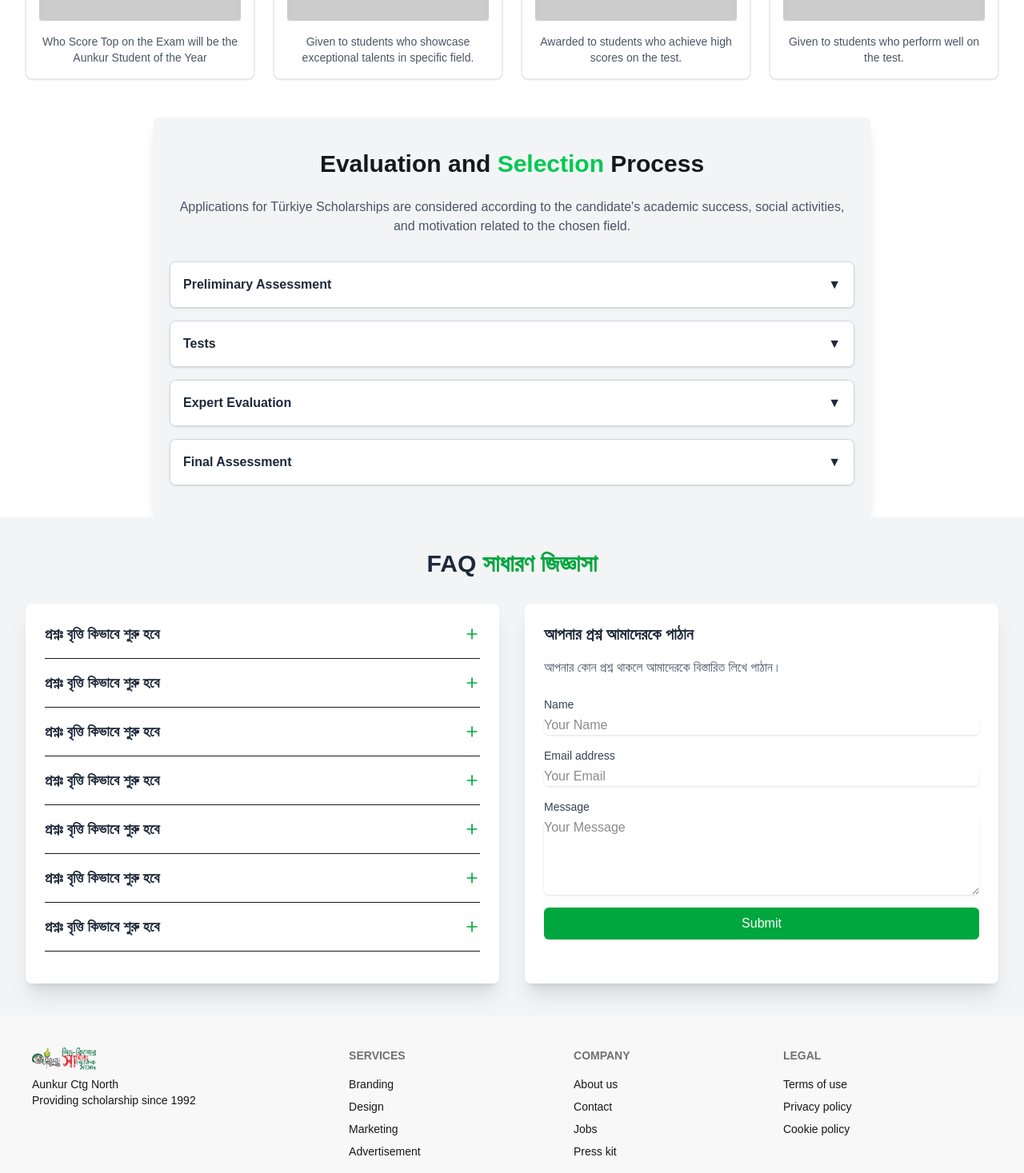
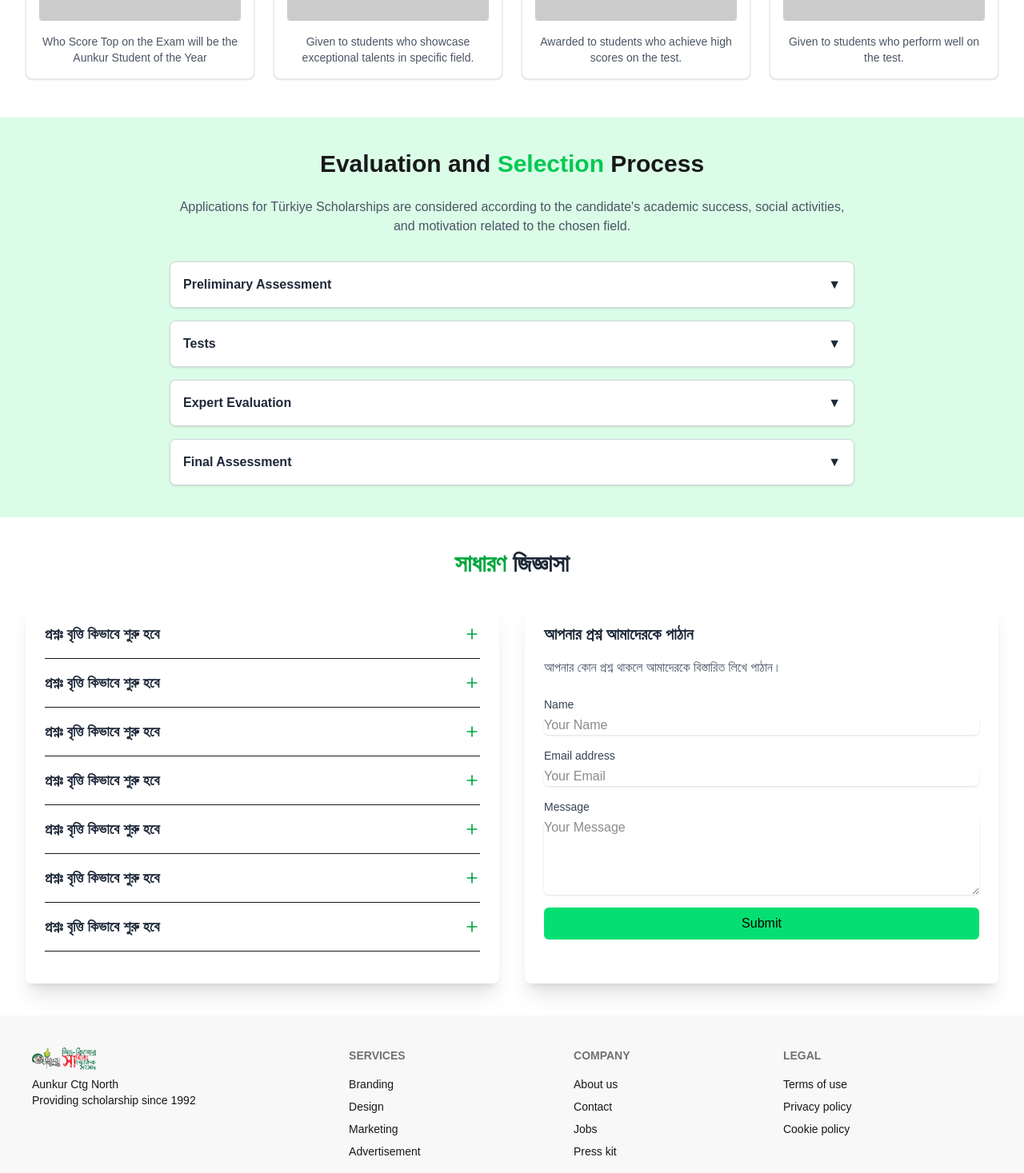
Before and after one commit to atmabdullaham/aunkur-project, a React (Vite) app: page /aunkur-scholarship in a window 1280 px wide. Shown: the part 4039-5506 px from the top of the page at 80% size. Built offline with nearby package versions, Linux system fonts and the light colour scheme; no server answers.

Commit message:
Theme Change of AunkurScholarship

```diff
--- a/src/components/aunkurScholarship/EvaluationAndSelection.jsx
+++ b/src/components/aunkurScholarship/EvaluationAndSelection.jsx
@@ -18,14 +18,16 @@ const EvaluationAndSelection = () => {
   };
 
   return (
-    <div className="bg-gray-100 py-10 px-5 rounded-lg shadow-lg max-w-4xl mx-auto">
+    <div className="bg-green-100">
+      <div className="py-10 px-5 max-w-4xl mx-auto">
         <h2 className="text-3xl font-bold text-center mb-6">
-        Evaluation and <span className="text-green-500">Selection</span> Process
+          Evaluation and <span className="text-green-500">Selection</span>{" "}
+          Process
         </h2>
         <p className="text-center text-gray-600 mb-8">
           Applications for Türkiye Scholarships are considered according to the
-        candidate's academic success, social activities, and motivation related
-        to the chosen field.
+          candidate's academic success, social activities, and motivation
+          related to the chosen field.
         </p>
         <div className="space-y-4">
           {steps.map((step, index) => (
@@ -62,6 +64,7 @@ const EvaluationAndSelection = () => {
           ))}
         </div>
       </div>
+    </div>
   );
 };
 
--- a/src/components/aunkurScholarship/FAQ.jsx
+++ b/src/components/aunkurScholarship/FAQ.jsx
@@ -47,10 +47,10 @@ const FAQ = () => {
   ];
 
   return (
-    <div className="bg-gray-100 py-10">
+    <div className="py-10">
       <div className="max-w-7xl mx-auto px-4 sm:px-6 lg:px-8">
         <h2 className="text-3xl font-bold text-center text-gray-800 mb-8">
-          FAQ <span className="text-green-600">সাধারণ জিজ্ঞাসা</span>
+          <span className="text-green-600">সাধারণ </span>জিজ্ঞাসা
         </h2>
         <div className="grid grid-cols-1 lg:grid-cols-2 gap-8">
           {/* FAQ Section */}
@@ -133,7 +133,7 @@ const FAQ = () => {
               </div>
               <button
                 type="submit"
-                className="w-full bg-green-600 text-white py-2 px-4 rounded-md hover:bg-green-700 focus:outline-none focus:ring-2 focus:ring-green-500"
+                className="w-full bg-green-400 text-black py-2 px-4 rounded-md hover:bg-green-700 focus:outline-none focus:ring-2 focus:ring-green-500"
               >
                 Submit
               </button>
```
Lines whose indentation alone changed are shown as unchanged.
